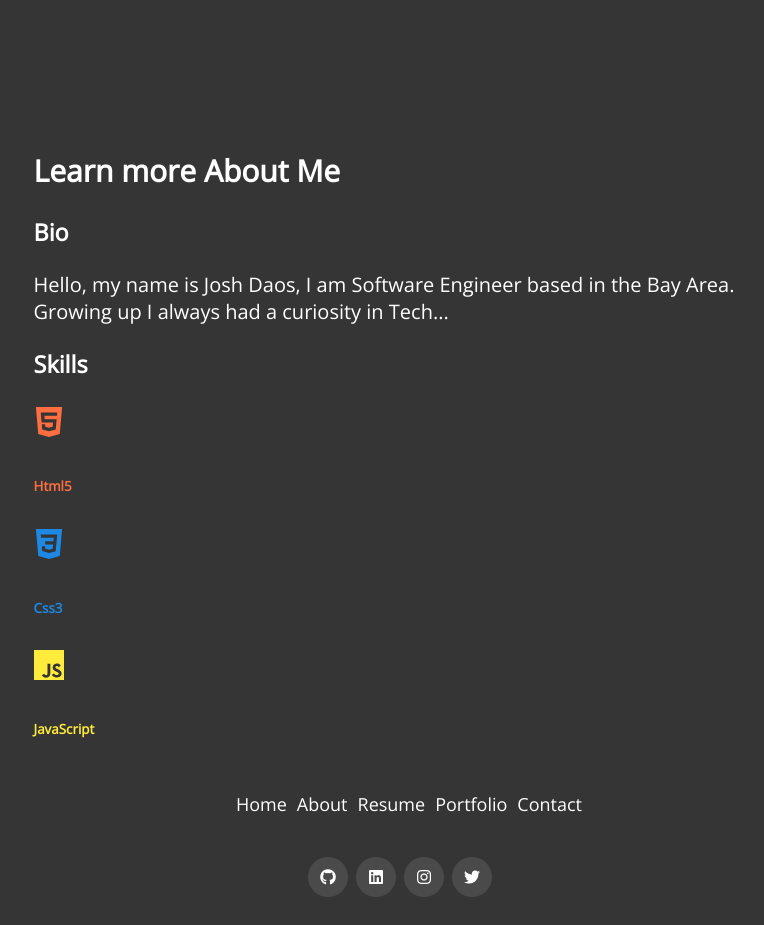
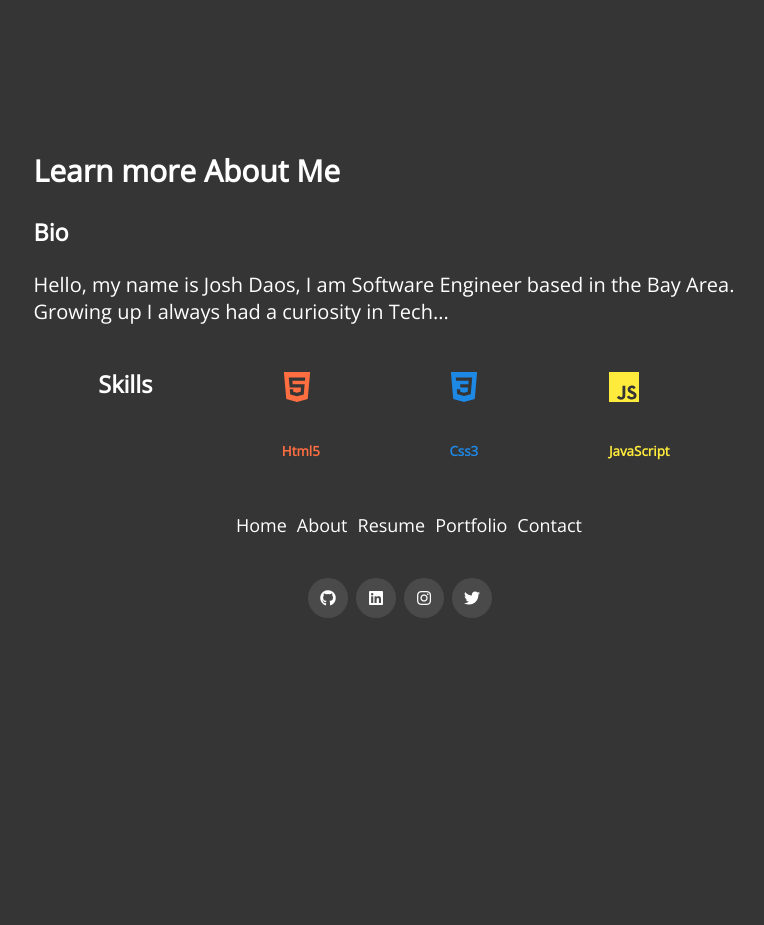
Before and after one commit to joshdaos/jd-portfolio, a React (Create React App) app in the folder portfolio-app/: page /about in a window 1280 px wide. Shown: the whole page, without its empty margins (256-1020 px from the left). After the commit the page ends 800 px from the top, so only its background shows below. Built offline with nearby package versions, Linux system fonts and the light colour scheme.

Commit message:
css in skills comp

```diff
--- a/portfolio-app/src/App.css
+++ b/portfolio-app/src/App.css
@@ -142,3 +142,8 @@ span.Typewriter__cursor {
 
 
 /*************    *************/
+
+.skills__container {
+    display: flex;
+    justify-content: space-around;
+}
```
